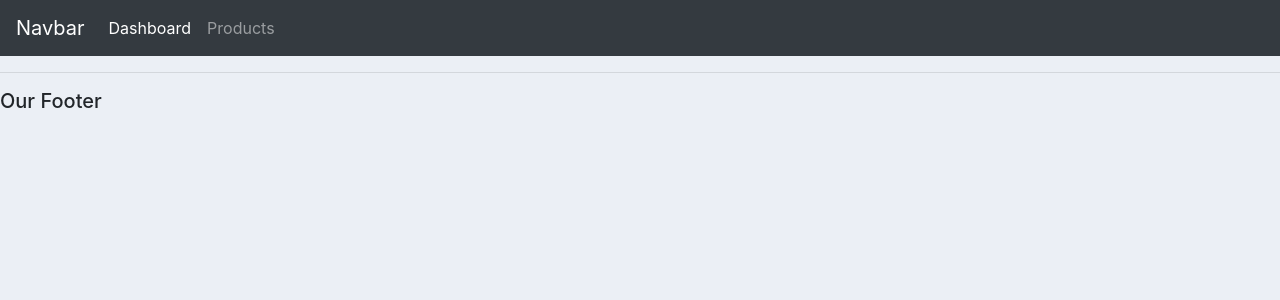
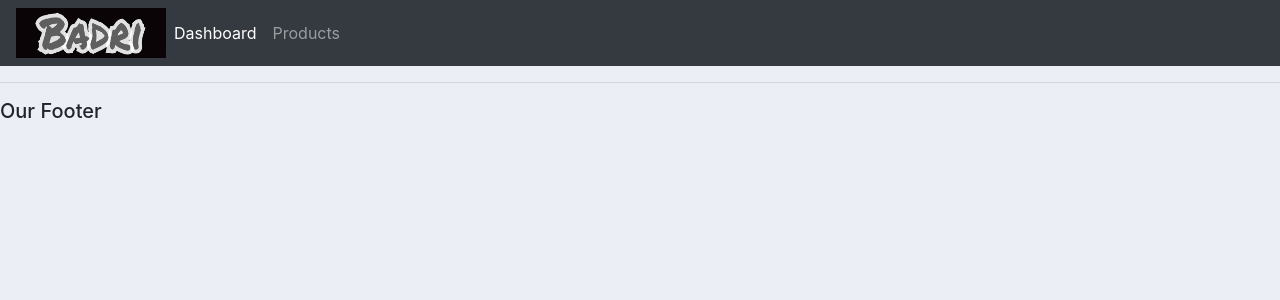
Before and after one commit to badri7489/customer_management_platform, a Django app: template customer_management_platform/accounts/templates/accounts/main.html in a window 1280 px wide. Shown: the top 300 px of the page. Run offline with Django 3.2, Linux system fonts and the light colour scheme; the template is opened without the code that fills it, so the values that code supplies are empty; some libraries are stand-ins or nearby versions.

Commit message:
Static Files Added

```diff
--- a/customer_management_platform/accounts/templates/accounts/navbar.html
+++ b/customer_management_platform/accounts/templates/accounts/navbar.html
@@ -1,5 +1,7 @@
+{% load static %}
+
 <nav class="navbar navbar-expand-lg navbar-dark bg-dark">
-    <a class="navbar-brand" href="#">Navbar</a>
+    <img src="{% static 'images/logo3.png' %}" alt="Logo" width="150px" height="50px">
     <button class="navbar-toggler" type="button" data-toggle="collapse" data-target="#navbarNav" aria-controls="navbarNav" aria-expanded="false" aria-label="Toggle navigation">
       <span class="navbar-toggler-icon"></span>
     </button>
--- a/customer_management_platform/customer_management_platform/settings.py
+++ b/customer_management_platform/customer_management_platform/settings.py
@@ -120,6 +120,8 @@ USE_TZ = True
 
 STATIC_URL = '/static/'
 
+MEDIA_URL = '/images/'
+
 STATICFILES_DIRS = [
     os.path.join(BASE_DIR, 'static')
 ]
```
Also changed, not shown: customer_management_platform/static/images/logo.png (added), customer_management_platform/static/images/logo2.jpeg (added), customer_management_platform/static/images/logo3.png (added).
